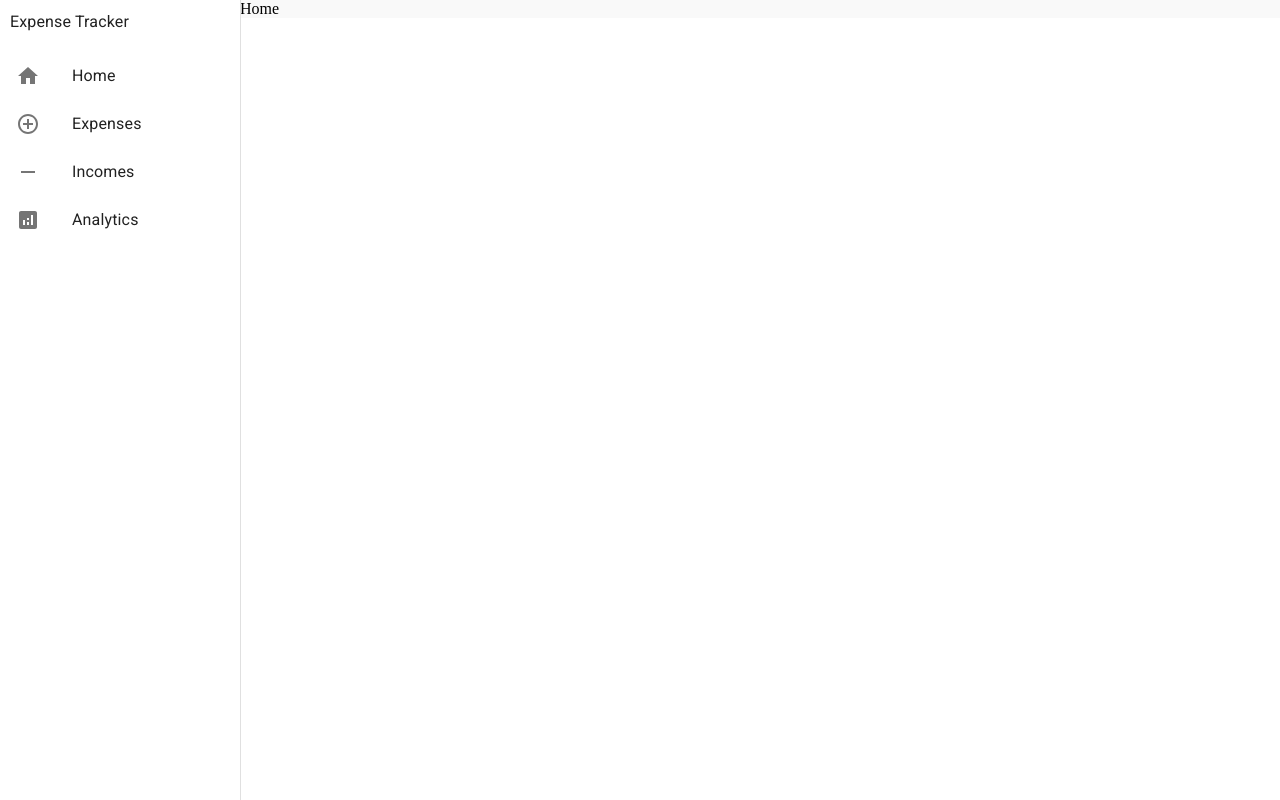
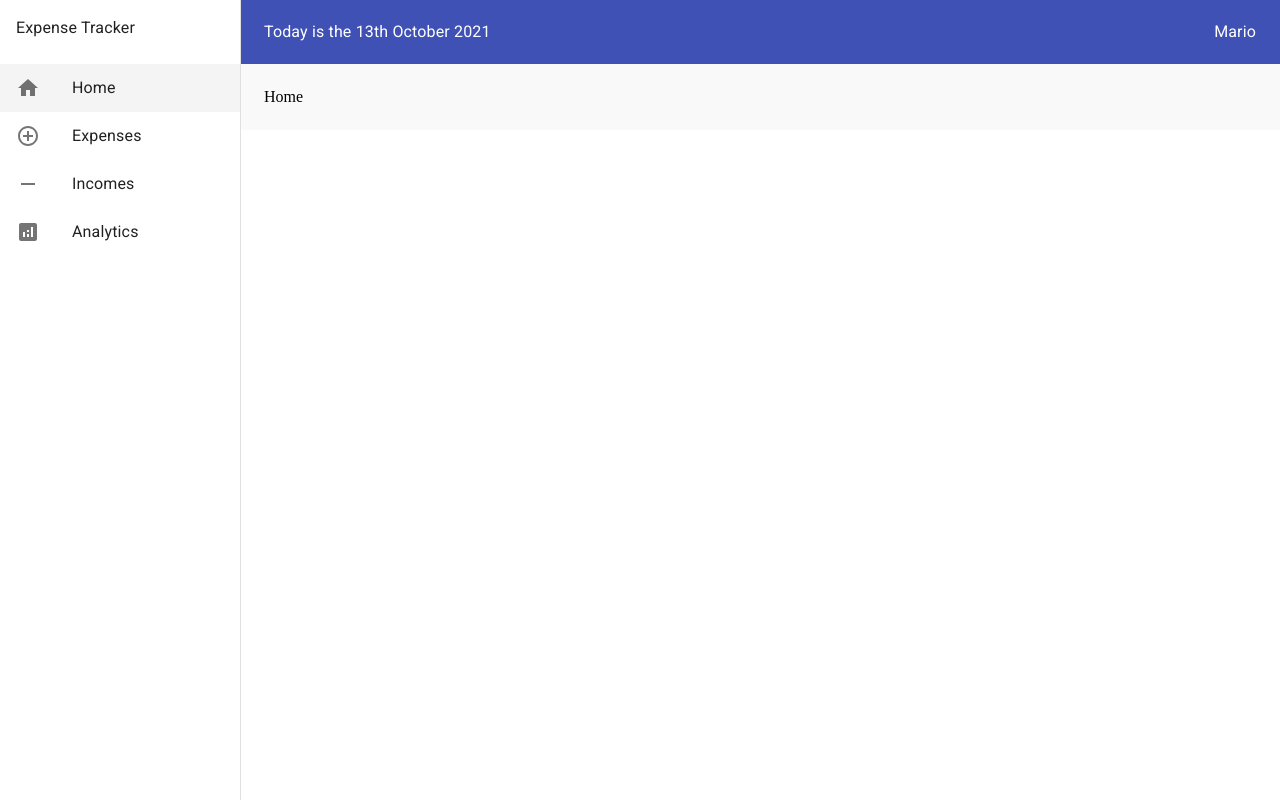
Before and after one commit to Gkristof96/Expense-Tracker, a React (Create React App) app: page / in a window 1280 px wide. Built offline with nearby package versions, Linux system fonts and the light colour scheme.

Commit message:
appbar added to layout

```diff
--- a/package.json
+++ b/package.json
@@ -12,6 +12,7 @@
     "@testing-library/jest-dom": "^4.2.4",
     "@testing-library/react": "^9.5.0",
     "@testing-library/user-event": "^7.2.1",
+    "date-fns": "^2.25.0",
     "react": "^17.0.2",
     "react-dom": "^17.0.2",
     "react-redux": "^7.2.5",
--- a/src/components/Layout.js
+++ b/src/components/Layout.js
@@ -1,24 +1,29 @@
 import {
+  AppBar,
+  makeStyles,
   Drawer,
   List,
   ListItem,
   ListItemIcon,
   ListItemText,
+  Toolbar,
   Typography,
-} from "@mui/material";
-import { makeStyles } from "@material-ui/core";
+} from "@material-ui/core";
 import AnalyticsIcon from "@mui/icons-material/Analytics";
 import HomeIcon from "@mui/icons-material/Home";
 import ControlPointIcon from "@mui/icons-material/ControlPoint";
 import RemoveIcon from "@mui/icons-material/Remove";
 import { useHistory, useLocation } from "react-router";
+import { format } from "date-fns";
 
 const drawerWidth = 240;
 
-const useStyles = makeStyles({
+const useStyles = makeStyles((theme) => {
+  return {
     page: {
       backgroundColor: "#f9f9f9",
       width: "100%",
+      padding: theme.spacing(3),
     },
     drawer: {
       width: drawerWidth,
@@ -33,8 +38,19 @@ const useStyles = makeStyles({
       backgroundColor: "#f4f4f4",
     },
     title: {
-    padding: "10px",
+      padding: theme.spacing(2),
     },
+    appbar: {
+      width: `calc(100% - ${drawerWidth}px)`,
+    },
+    toolbar: theme.mixins.toolbar,
+    date: {
+      flexGrow: 1,
+    },
+    avatar: {
+      marginLeft: theme.spacing(2),
+    },
+  };
 });
 
 const Layout = (props) => {
@@ -66,6 +82,14 @@ const Layout = (props) => {
   ];
   return (
     <div className={classes.root}>
+      <AppBar elevation={0} className={classes.appbar}>
+        <Toolbar>
+          <Typography className={classes.date}>
+            Today is the {format(new Date(), "do MMMM Y")}
+          </Typography>
+          <Typography>Mario</Typography>
+        </Toolbar>
+      </AppBar>
       <Drawer
         classes={{ paper: classes.drawerPaper }}
         className={classes.drawer}
@@ -91,7 +115,10 @@ const Layout = (props) => {
           ))}
         </List>
       </Drawer>
-      <div className={classes.page}>{props.children}</div>
+      <div className={classes.page}>
+        <div className={classes.toolbar}></div>
+        {props.children}
+      </div>
     </div>
   );
 };
--- a/src/pages/Expenses.js
+++ b/src/pages/Expenses.js
@@ -1,5 +1,5 @@
 const Expenses = () => {
-  return <div>Expenses</div>;
+  return;
 };
 
 export default Expenses;
```
Also changed, not shown: 1 other file (tests, documents, lock files or other folders). Lines whose indentation alone changed are shown as unchanged.
